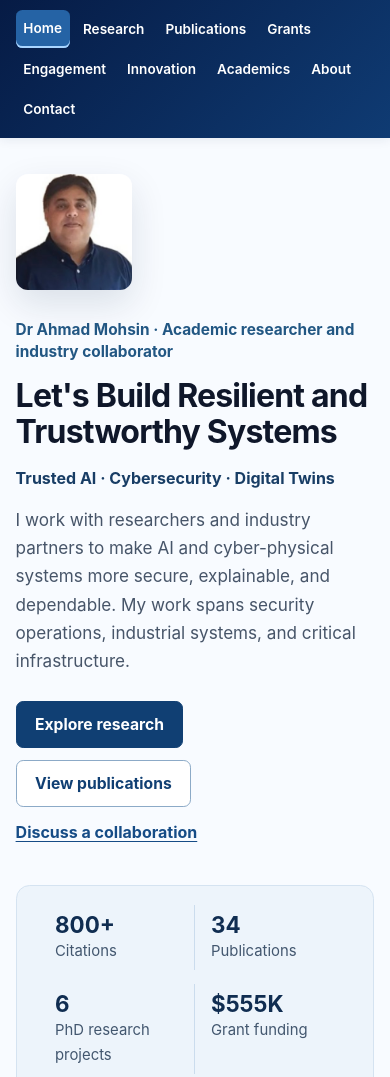
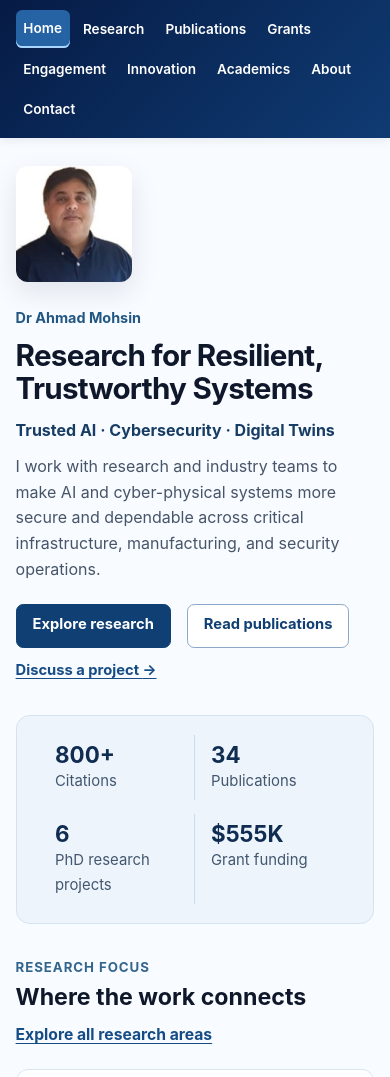
Before and after one commit to ahmadspm/research-info, a plain HTML site: page index.html in a window 390 px wide. Shown: the top 1077 px of the page. Drawn offline with Linux system fonts and the light colour scheme.

Commit message:
Refine home hero hierarchy and calls to action

```diff
--- a/assets/css/style.css
+++ b/assets/css/style.css
@@ -911,20 +911,20 @@ iframe { max-width: 100%; border: 0; }
 .home-page .main-header nav { gap: .25rem .5rem; padding-block: .65rem; }
 .home-page .main-header nav a { min-height: 2.5rem; padding: .38rem .7rem; }
 .home-page .main-header nav a[aria-current="page"] { padding-bottom: .38rem; border-bottom: 0; box-shadow: inset 0 -2px #a9d5ff; }
-.home-page .home-hero { grid-template-columns: minmax(0, 1fr) 260px; gap: clamp(2rem, 5vw, 4.5rem); padding-block: clamp(3rem, 6vw, 5.5rem) 3rem; text-align: left; }
+.home-page .home-hero { grid-template-columns: minmax(0, 1fr) 240px; gap: clamp(1.75rem, 4vw, 3.5rem); padding-block: clamp(2.25rem, 4vw, 3.5rem) 2.75rem; text-align: left; }
 .home-page .home-hero .profile-column { align-self: center; }
-.home-page .home-hero img { width: 260px; height: 260px; border-radius: 18px; box-shadow: 0 14px 36px rgba(10, 33, 65, .12); }
-.home-page .home-kicker { margin: 0 0 1rem; color: #225783; font-size: .96rem; font-weight: 700; line-height: 1.4; }
-.home-page .home-hero h1 { max-width: 17ch; margin: 0 0 1rem; font-size: clamp(2.15rem, 3.5vw, 3.25rem); line-height: 1.12; letter-spacing: -.025em; }
-.home-page .home-specialisms { margin: 0 0 1rem; color: #183d65; font-size: clamp(1rem, 1.8vw, 1.19rem); font-weight: 650; line-height: 1.5; }
-.home-page .home-intro { max-width: 64ch; margin: 0; font-size: 1.07rem; line-height: 1.65; }
-.home-actions { display: flex; flex-wrap: wrap; align-items: center; gap: .75rem 1.1rem; margin-top: 1.6rem; }
-.home-actions .button { padding: .75rem 1.15rem; border-radius: .45rem; font-size: .98rem; font-weight: 700; }
+.home-page .home-hero img { width: 240px; height: 240px; border-radius: 16px; box-shadow: 0 10px 28px rgba(10, 33, 65, .1); }
+.home-page .home-kicker { margin: 0 0 .65rem; color: #225783; font-size: .9rem; font-weight: 700; line-height: 1.4; }
+.home-page .home-hero h1 { max-width: 21ch; margin: 0 0 .75rem; font-size: clamp(2rem, 3vw, 2.7rem); line-height: 1.14; letter-spacing: -.025em; }
+.home-page .home-specialisms { margin: 0 0 .75rem; color: #183d65; font-size: 1rem; font-weight: 650; line-height: 1.5; }
+.home-page .home-intro { max-width: 58ch; margin: 0; font-size: 1rem; line-height: 1.6; }
+.home-actions { display: flex; flex-wrap: wrap; align-items: center; gap: .65rem 1rem; margin-top: 1.35rem; }
+.home-actions .button { padding: .65rem 1rem; min-height: 44px; border-radius: .45rem; font-size: .92rem; font-weight: 700; }
 .home-button-primary { background: #103f73; color: #fff; border: 1px solid #103f73; }
 .home-button-primary:hover, .home-button-primary:focus-visible { background: #082f5a; color: #fff; }
 .home-button-secondary { background: #fff; color: #103f73; border: 1px solid #8caac7; }
 .home-button-secondary:hover, .home-button-secondary:focus-visible { background: #eaf3fd; }
-.home-text-link { font-weight: 700; }
+.home-text-link { font-size: .92rem; font-weight: 700; }
 .home-impact { display: grid; grid-template-columns: repeat(4, 1fr); padding: 1.2rem 1.4rem; background: #edf4fb; border: 1px solid #d5e3f1; border-radius: .85rem; }
 .home-impact-item { padding: .35rem 1rem; border-right: 1px solid #cbdced; }
 .home-impact-item:last-child { border-right: 0; }
@@ -957,18 +957,18 @@ iframe { max-width: 100%; border: 0; }
 .home-footer p { margin: 0; font-size: .92rem; }
 .home-footer nav { display: flex; flex-wrap: wrap; gap: .4rem 1rem; font-size: .92rem; }
 @media (max-width: 900px) {
-  .home-page .home-hero { grid-template-columns: minmax(0, 1fr) 200px; text-align: left; }
-  .home-page .home-hero img { width: 200px; height: 200px; }
+  .home-page .home-hero { grid-template-columns: minmax(0, 1fr) 180px; text-align: left; }
+  .home-page .home-hero img { width: 180px; height: 180px; }
   .home-focus-grid { grid-template-columns: repeat(2, 1fr); }
   .home-publications { grid-template-columns: repeat(2, 1fr); }
 }
 @media (max-width: 650px) {
   .home-page .main-header nav { flex-direction: row; gap: .15rem .35rem; }
   .home-page .main-header nav a { font-size: .85rem; padding: .3rem .48rem; min-height: 2.35rem; }
-  .home-page .home-hero { display: flex; flex-direction: column-reverse; align-items: flex-start; gap: 1.35rem; padding-block: 2.2rem 2.4rem; }
+  .home-page .home-hero { display: flex; flex-direction: column-reverse; align-items: flex-start; gap: 1.1rem; padding-block: 1.75rem 2rem; }
   .home-page .home-hero .profile-column { align-self: flex-start; }
   .home-page .home-hero img { width: 116px; height: 116px; border-radius: .75rem; }
-  .home-page .home-hero h1 { font-size: clamp(2rem, 8vw, 2.5rem); }
+  .home-page .home-hero h1 { font-size: clamp(1.85rem, 7vw, 2.3rem); }
   .home-impact { grid-template-columns: repeat(2, 1fr); gap: .9rem 0; }
   .home-impact-item:nth-child(2) { border-right: 0; }
   .home-publications, .home-connect-grid { grid-template-columns: 1fr; }
--- a/index.html
+++ b/index.html
@@ -14,7 +14,7 @@
   <meta property="og:description" content="Research in trustworthy AI, cybersecurity, digital twins, and resilient critical infrastructure.">
   <meta property="og:image" content="https://ahmadspm.github.io/research-info/assets/images/profile/ahmad-mohsin.jpg">
   <meta name="twitter:card" content="summary_large_image">
-  <link rel="stylesheet" href="assets/css/style.css?v=20261124-editorial">
+  <link rel="stylesheet" href="assets/css/style.css?v=20261124-home-hero">
   <script type="application/ld+json">
   {
     "@context": "https://schema.org",
@@ -39,14 +39,14 @@
   <main id="main">
     <section class="container hero home-hero" aria-labelledby="home-title">
       <div class="hero-content">
-        <p class="home-kicker">Dr Ahmad Mohsin <span aria-hidden="true">·</span> Academic researcher and industry collaborator</p>
-        <h1 id="home-title">Let's Build Resilient and Trustworthy Systems</h1>
+        <p class="home-kicker">Dr Ahmad Mohsin</p>
+        <h1 id="home-title">Research for Resilient, Trustworthy Systems</h1>
         <p class="home-specialisms">Trusted AI <span aria-hidden="true">·</span> Cybersecurity <span aria-hidden="true">·</span> Digital Twins</p>
-        <p class="home-intro">I work with researchers and industry partners to make AI and cyber-physical systems more secure, explainable, and dependable. My work spans security operations, industrial systems, and critical infrastructure.</p>
+        <p class="home-intro">I work with research and industry teams to make AI and cyber-physical systems more secure and dependable across critical infrastructure, manufacturing, and security operations.</p>
         <div class="home-actions">
           <a class="button home-button-primary" href="pages/research.html">Explore research</a>
-          <a class="button home-button-secondary" href="pages/publications.html">View publications</a>
-          <a class="home-text-link" href="pages/contact.html">Discuss a collaboration</a>
+          <a class="button home-button-secondary" href="pages/publications.html">Read publications</a>
+          <a class="home-text-link" href="pages/contact.html">Discuss a project <span aria-hidden="true">→</span></a>
         </div>
       </div>
       <div class="profile-column">
```
